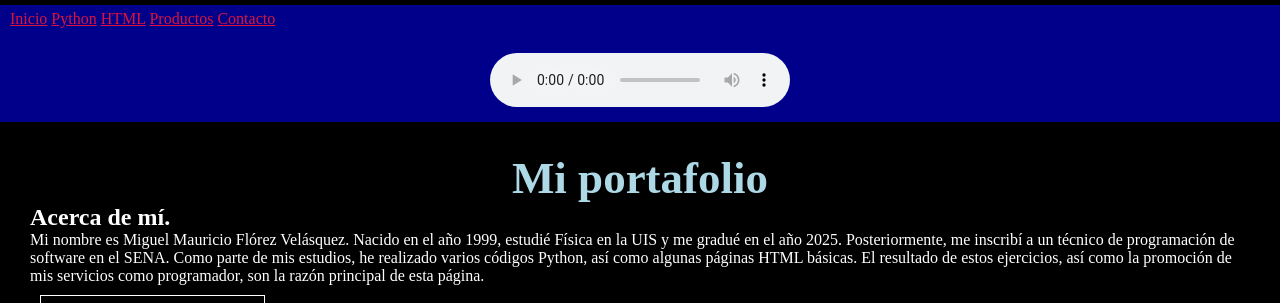
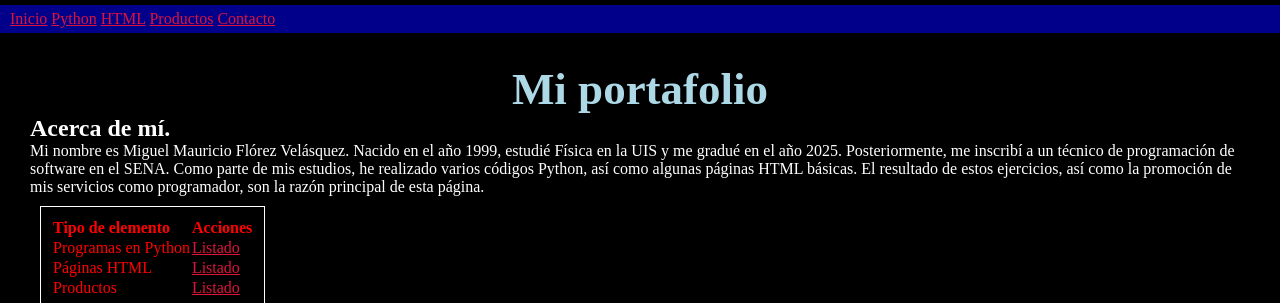
Before and after one commit to MiguelFlVe/Transferencia_HTML, a plain HTML site: page index.html in a window 1280 px wide. Shown: the top 303 px of the page. Drawn offline with Linux system fonts and the light colour scheme.

Commit message:
Eliminación del audio de reproducción automática

```diff
--- a/Styles/Style_index.css
+++ b/Styles/Style_index.css
@@ -15,18 +15,6 @@ header nav{
 }
 
 header nav a{
-  background-color: darkblue;
-}
-
-header div{
-  margin: 5px;
-  padding: 5px;
-  display: flex;
-  justify-content: center;
-  background-color: darkblue;
-}
-
-header div audio{
   background-color: darkblue;
 }
 
--- a/index.html
+++ b/index.html
@@ -18,8 +18,6 @@
       <a href="Páginas/Productos.html">Productos</a>
       <a href="Páginas/Contact.html">Contacto</a>
     </nav>
-
-    <div><audio id="audioarriba" src="Audio/abstract-powerful-intro-207075.mp3" controls autoplay></audio></div>
   </header>
 
   <main>
```
Also changed, not shown: Páginas/Cod_Python.html (+0 -2 lines), Páginas/Contact.html (+0 -2 lines), Páginas/Pag_HTML.html (+0 -2 lines), Páginas/Productos.html (+0 -2 lines), Páginas/Recibido_Contacto.html (+0 -2 lines), Páginas/Recibido_Productos.html (+0 -2 lines).
